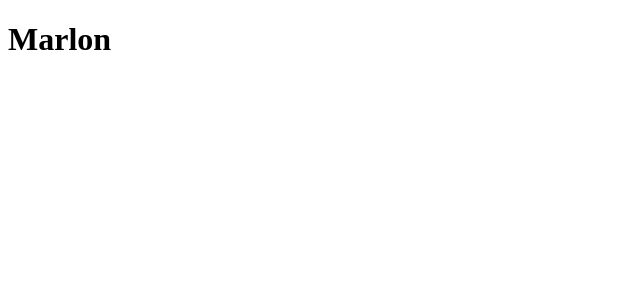
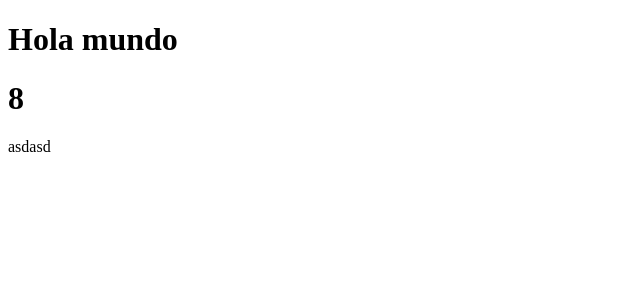
Before and after one commit to marlonp721/counter-app, a React (Vite) app: page / in a window 1280 px wide. Shown: the top 300 px of the page, without its empty margins (0-640 px from the left). Built offline with nearby package versions, Linux system fonts and the light colour scheme.

Commit message:
print object and function

```diff
--- a/src/FirstApp.jsx
+++ b/src/FirstApp.jsx
@@ -1,6 +1,21 @@
-// export const App = () =>
-// {
-//     return (<div>Hola mundo</div>);
-// };
+const newMessage = {
+    nombre: 'Marlon',
+    apellido: 'Peralta'
+};
 
-export const FirstApp = () => <h1>Marlon</h1>;
+const getResult = () => {
+    return 4+4;
+}
+
+export const FirstApp = () =>
+{
+    return (
+    <>
+    <h1> Hola mundo</h1>
+    <h1> { getResult() }</h1>
+    {/* <code>{ JSON.stringify(newMessage) }</code> */}
+
+    <p>asdasd</p>
+    </>
+    );
+};
```
